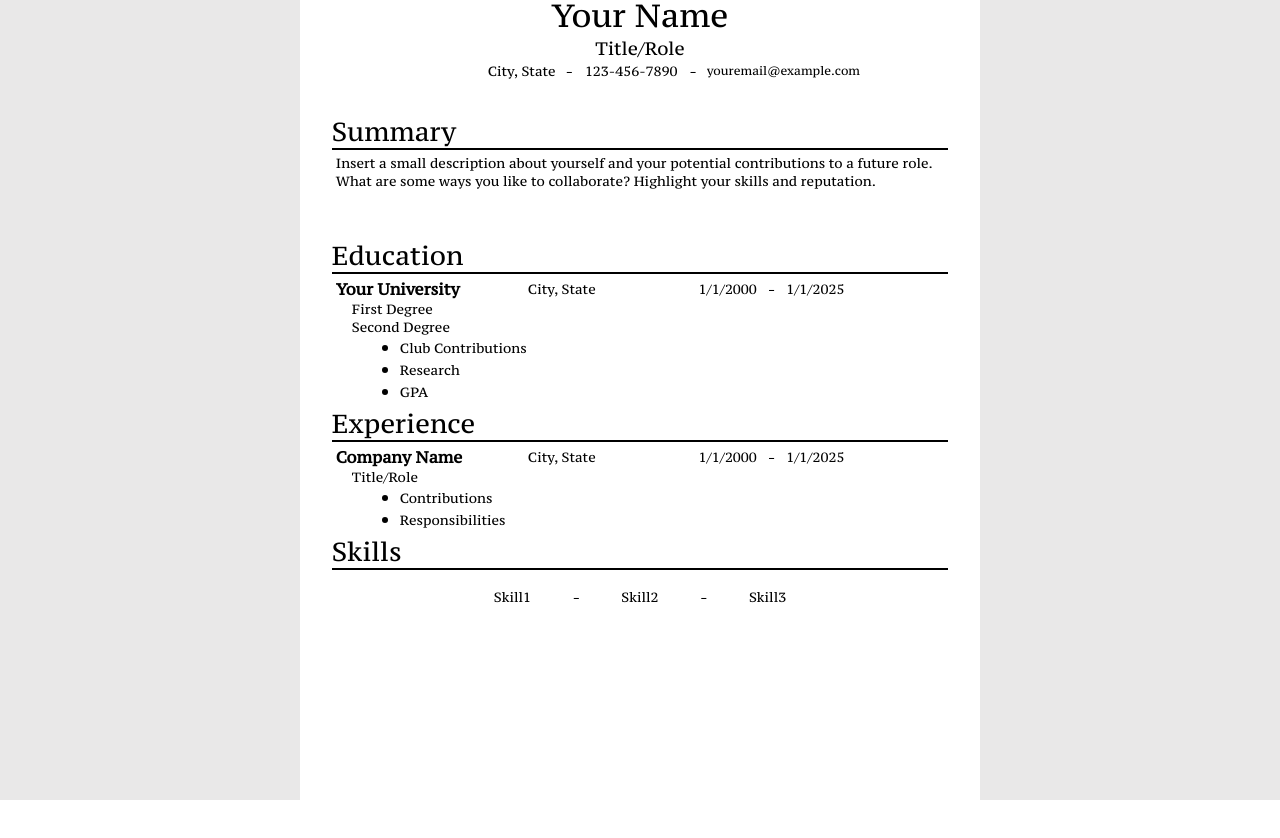
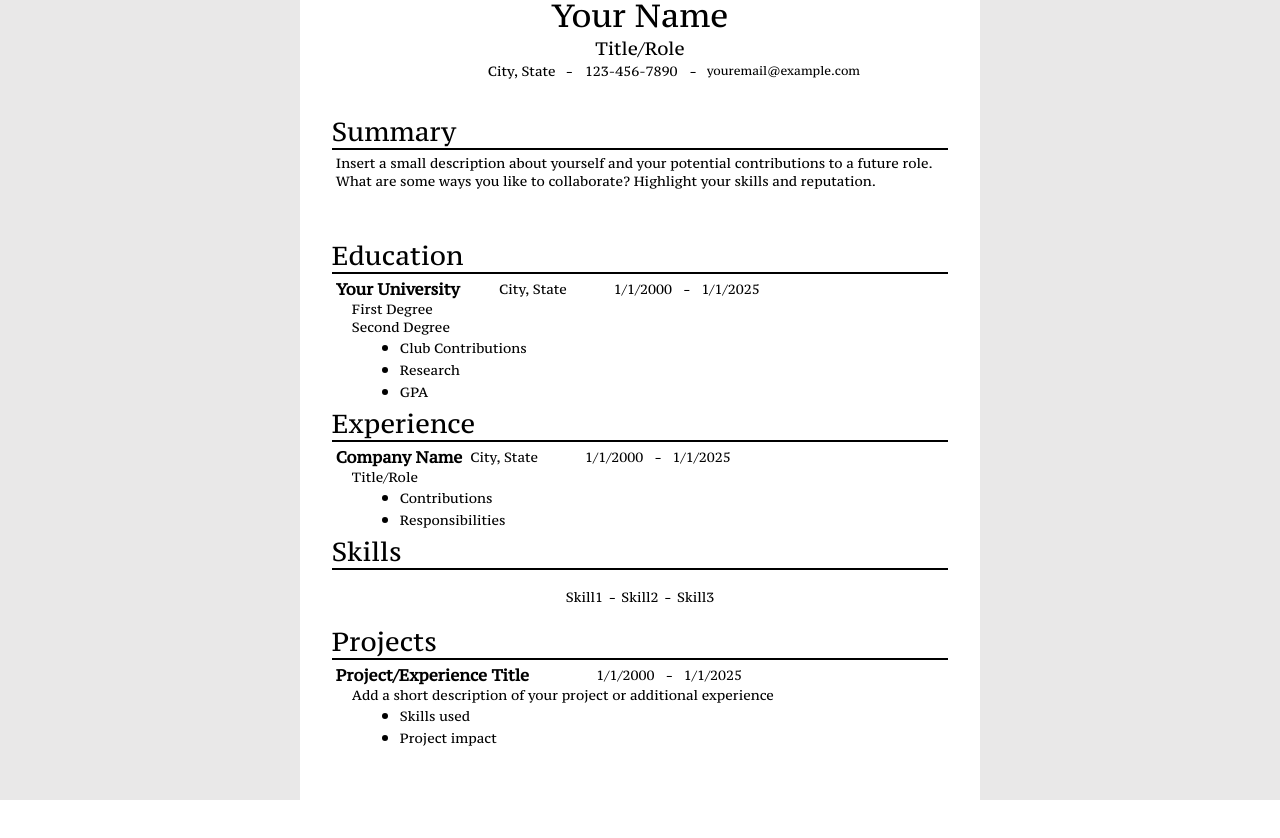
Before and after one commit to mkreynolds919/cv-generator, a React (Vite) app: page / in a window 1280 px wide. Built offline with nearby package versions, Linux system fonts and the light colour scheme.

Commit message:
feat: Add dynamic input width using character length of values

```diff
--- a/src/components/Projects.jsx
+++ b/src/components/Projects.jsx
@@ -1,7 +1,25 @@
 
-export default function Projects({ setData, projects }) {
+import SectionInfo from "./SectionInfo.jsx";
+
+export default function Projects({ data, setData }) {
     return (
-        <>
-        </>
+            <div className="projects-container section">
+                <h1 className="section-header">Projects</h1>
+                <hr></hr>
+                {data.map((proj) => {
+                    return <SectionInfo
+                            name={proj.name}
+                            location={null}
+                            startDate={proj.startDate}
+                            endDate={proj.endDate}
+                            subtitles={proj.subtitles}
+                            bullets={proj.bullets}
+                            setData={setData}
+                            key={proj.id}
+                            id={proj.id}
+                            source="projects"
+                            />
+                })}
+            </div>
     );
 }
--- a/src/components/SectionInfo.jsx
+++ b/src/components/SectionInfo.jsx
@@ -9,7 +9,7 @@ export default function SectionInfo({ name, location, startDate, endDate, subtit
         setData((prevData) => ({
                     ...prevData,
                     [source]: prevData[source].map((obj) =>
-                        id === obj.id ? { ...obj, [item]: itemData } : obj
+                        id === obj.id ? { ...obj, [item]: (itemData === "" ? " " : itemData) } : obj
                 ),
             }));
     }
@@ -42,16 +42,16 @@ export default function SectionInfo({ name, location, startDate, endDate, subtit
     return (
         <div className="info-container">
             <div className="top-line">
-                <input type="text" className="info-name" value={name} onChange={e => handleInfo(e, "name")}></input>
-                {location && <input type="text" className="info-location" value={location} onChange={e => handleInfo(e, "location")}></input>}
+                <input type="text" className="info-name" value={name} onChange={e => handleInfo(e, "name")} style={{width: `${Math.max(name.length + 2, 1)}ch`}}></input>
+                {location && <input type="text" className="info-location" value={location} onChange={e => handleInfo(e, "location")} style={{width: `${Math.max(location.length + 2, 1)}ch`}}></input>}
                 <div className="date-container">
-                    <input type="text" className="start-date" value={startDate} onChange={e => handleInfo(e, "startDate")}></input>
+                    <input type="text" className="start-date" value={startDate} onChange={e => handleInfo(e, "startDate")} style={{width: `${Math.max(startDate.length + 2, 1)}ch`}}></input>
                     <span className="hypen">-</span>
-                    <input type="text" className="end-date" value={endDate} onChange={e => handleInfo(e, "endDate")}></input>
+                    <input type="text" className="end-date" value={endDate} onChange={e => handleInfo(e, "endDate")} style={{width: `${Math.max(endDate.length + 2, 1)}ch`}}></input>
                 </div>
             </div>
             {subtitles.map((sub, index) => {
-                return <input key={index} type="text" className="subtitle" value={sub} onChange={e => handleSubtitles(e, index)}></input>
+                return <input key={index} type="text" className="subtitle" value={sub} onChange={e => handleSubtitles(e, index)} style={{width: `${Math.max(sub.length + 2, 1)}ch`}}></input>
             })}
             {bullets && <ul className="bullets">
                             {bullets.map((bullet, index) => {
--- a/src/components/Skills.jsx
+++ b/src/components/Skills.jsx
@@ -1,4 +1,5 @@
 
+import React from "react";
 import "../styles/Skills.css";
 
 export default function Skills({ data, setData }) {
@@ -19,10 +20,10 @@ export default function Skills({ data, setData }) {
                 <div className="inner">
                     {data.map((skill, index) => {
                         return (
-                            <>
-                                <input key={index} type="text" className="skill" value={skill} onChange={e => handleSkill(e, index)}></input>
-                                {index < data.length - 1 && <span className="hypen">-</span>}
-                            </>
+                            <React.Fragment key={skill}>
+                                <input key={index} type="text" className="skill" value={skill} onChange={e => handleSkill(e, index)} style={{width: `${Math.max(skill.length, 1)}ch`}}></input>
+                                {index < data.length - 1 && <span key={"hypen"+index} className="hypen">-</span>}
+                            </React.Fragment>
                         );
                     })}
                 </div>
--- a/src/styles/SectionInfo.css
+++ b/src/styles/SectionInfo.css
@@ -15,15 +15,9 @@
 .info-name {
     font-size: 1rem;
     font-weight: bold;
-    width: 20ch;
-}
-
-.info-location {
-    width: 20ch;
 }
 
 .date-container input {
-    width: 10ch;
     text-align: center;
 }
 
```
